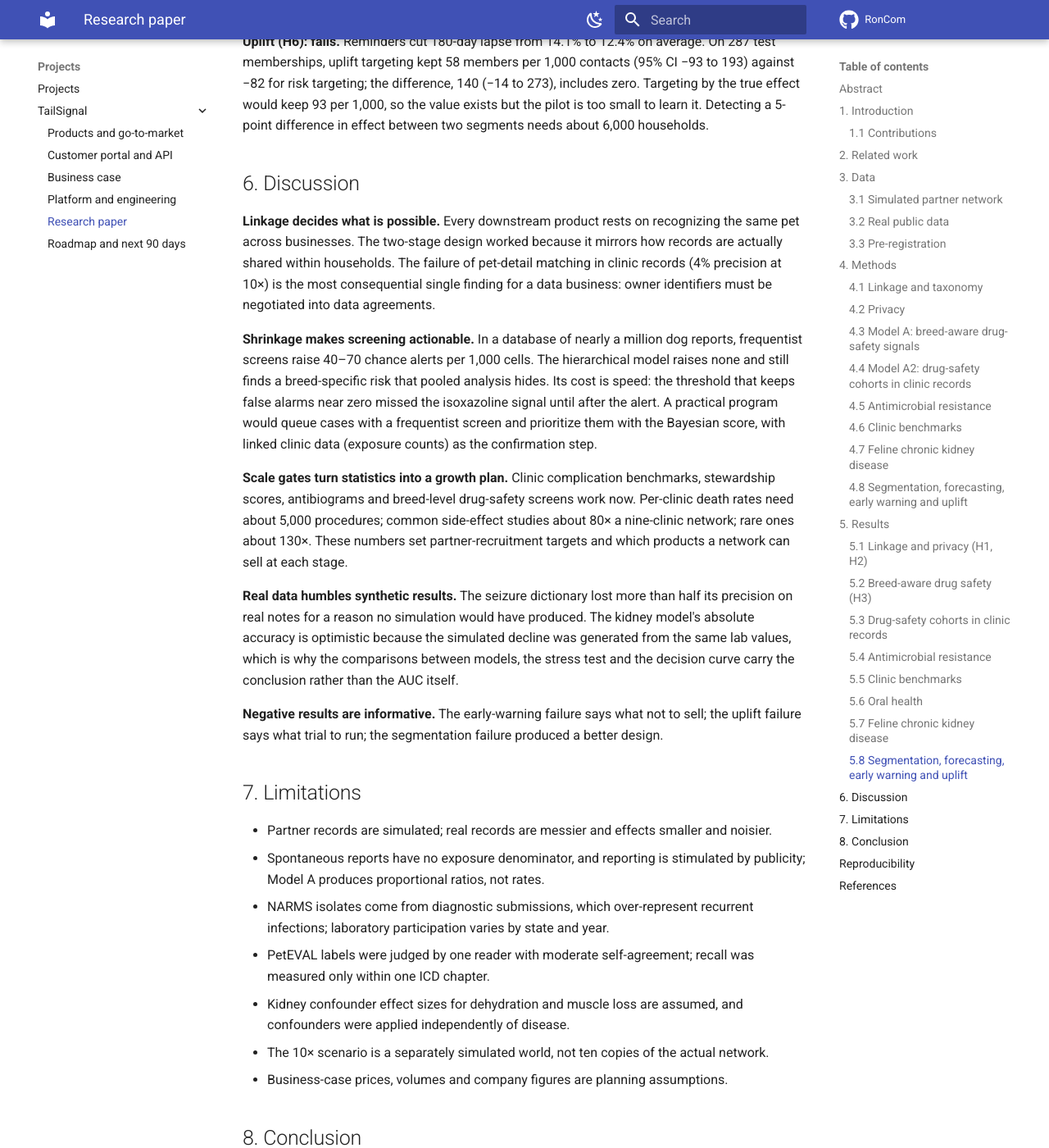
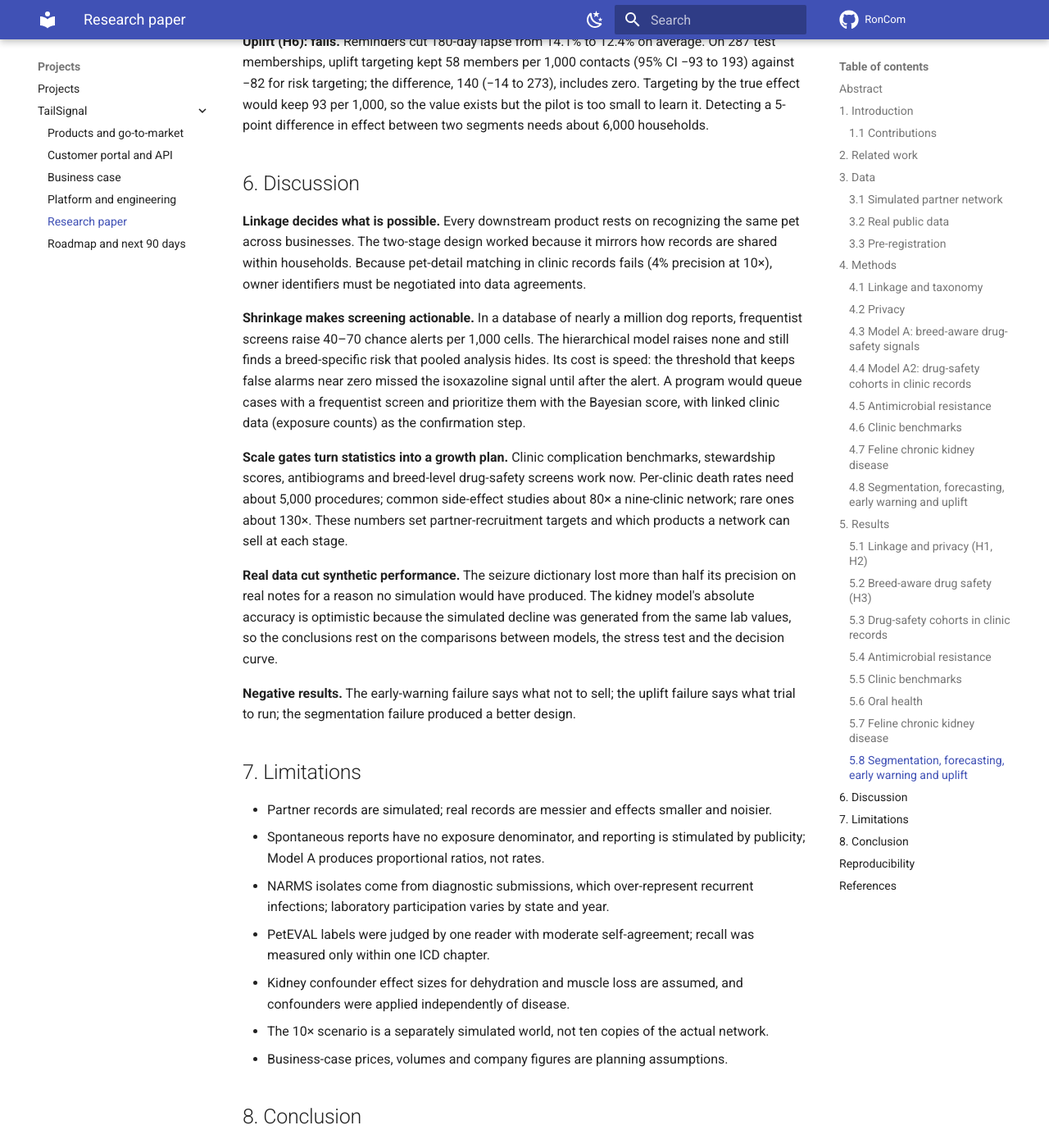
Before and after one commit to RonCom/RonCom.github.io, an MkDocs documentation site: the page built from docs/projects/tailsignal/paper.md, in a window 1280 px wide and 1400 px high, scrolled down 18222 px. Shown: the whole window at 82% size. Built offline with MkDocs 1.6.1 and Material for MkDocs 9.7.7, drawn with Linux system fonts in a browser that asks for light colours; some of the changed text lies outside the part shown.

Commit message:
Tighten TailSignal pages' prose; correct study-revenue share

```diff
--- a/docs/projects/tailsignal/paper.md
+++ b/docs/projects/tailsignal/paper.md
@@ -35,7 +35,7 @@ positive net benefit across thresholds of 5–50%. A seizure dictionary fell fro
 hypotheses failed outright or in part: segmentation stability as specified, forecast interval calibration (later
 fixed), cross-channel early warning and uplift targeting.
 
-**Conclusions.** Linkage quality and network size, not model choice, decide which products are viable. Breed-aware
+**Conclusions.** Linkage quality and network size decide which products are viable. Breed-aware
 shrinkage makes drug-safety screening specific enough to act on; clinic quality and resistance products work at
 modest scale; rare-event drug-safety studies need roughly 130 times a nine-clinic network.
 
@@ -46,14 +46,14 @@ attendance in a daycare booking system, skin and coat observations in a groomer'
 database. Corporate groups now own about 30% of US veterinary practices and over half of companion-animal revenue
 (AVMA 2025), and some operators own every service line, which makes linking these records commercially realistic.
 
-Three questions motivate this work:
+Linking these records raises three questions:
 
 1. Can records be linked across businesses accurately enough, and released privately enough, to be useful?
 2. Which analyses produce results a buyer could act on, and at what network size?
 3. What fails, and why?
 
-We answer them with a working platform rather than a design document, and we pre-registered each analysis so that
-negative results are reported alongside positive ones.
+We built a working platform to address them and pre-registered each analysis; negative results are reported
+alongside positive ones.
 
 ### 1.1 Contributions
 
@@ -505,14 +505,14 @@ too small to learn it. Detecting a 5-point difference in effect between two segm
 ## 6. Discussion
 
 **Linkage decides what is possible.** Every downstream product rests on recognizing the same pet across businesses.
-The two-stage design worked because it mirrors how records are actually shared within households. The failure of
-pet-detail matching in clinic records (4% precision at 10×) is the most consequential single finding for a data
-business: owner identifiers must be negotiated into data agreements.
+The two-stage design worked because it mirrors how records are shared within households. Because
+pet-detail matching in clinic records fails (4% precision at 10×), owner identifiers must be negotiated into data
+agreements.
 
 **Shrinkage makes screening actionable.** In a database of nearly a million dog reports, frequentist screens raise
 40–70 chance alerts per 1,000 cells. The hierarchical model raises none and still finds a breed-specific risk that
 pooled analysis hides. Its cost is speed: the threshold that keeps false alarms near zero missed the isoxazoline signal
-until after the alert. A practical program would queue cases with a frequentist screen and prioritize them with the
+until after the alert. A program would queue cases with a frequentist screen and prioritize them with the
 Bayesian score, with linked clinic data (exposure counts) as the confirmation step.
 
 **Scale gates turn statistics into a growth plan.** Clinic complication benchmarks, stewardship scores, antibiograms and
@@ -520,12 +520,12 @@ breed-level drug-safety screens work now. Per-clinic death rates need about 5,00
 studies about 80× a nine-clinic network; rare ones about 130×. These numbers set partner-recruitment targets and which
 products a network can sell at each stage.
 
-**Real data humbles synthetic results.** The seizure dictionary lost more than half its precision on real notes for a
+**Real data cut synthetic performance.** The seizure dictionary lost more than half its precision on real notes for a
 reason no simulation would have produced. The kidney model's absolute accuracy is optimistic because the simulated
-decline was generated from the same lab values, which is why the comparisons between models, the stress test and the
-decision curve carry the conclusion rather than the AUC itself.
+decline was generated from the same lab values, so the conclusions rest on the comparisons between models, the stress
+test and the decision curve.
 
-**Negative results are informative.** The early-warning failure says what not to sell; the uplift failure says what
+**Negative results.** The early-warning failure says what not to sell; the uplift failure says what
 trial to run; the segmentation failure produced a better design.
 
 ## 7. Limitations
@@ -546,8 +546,8 @@ trial to run; the segmentation failure produced a better design.
 
 A linked, privacy-protected pet health record supports products that individual businesses cannot build: specific
 breed-aware drug-safety screening, risk-adjusted clinic quality measurement, regional resistance intelligence and
-early kidney-disease flags. The binding constraints are linkage through owner identifiers and network volume, both of
-which can be stated in advance and planned for.
+early kidney-disease flags. Which products are feasible depends on linkage through owner identifiers and on network
+volume, and both requirements can be stated in advance.
 
 ## Reproducibility
 
```
Also changed, not shown: other parts of docs/projects/tailsignal/paper.md (+2 -2 lines), docs/blog/posts/tailsignal.md (+11 -17 lines), docs/projects/tailsignal/business-case.md (+4 -4 lines), docs/projects/tailsignal/commercial.md (+8 -8 lines), docs/projects/tailsignal/index.md (+4 -4 lines), docs/projects/tailsignal/platform.md (+2 -2 lines).
